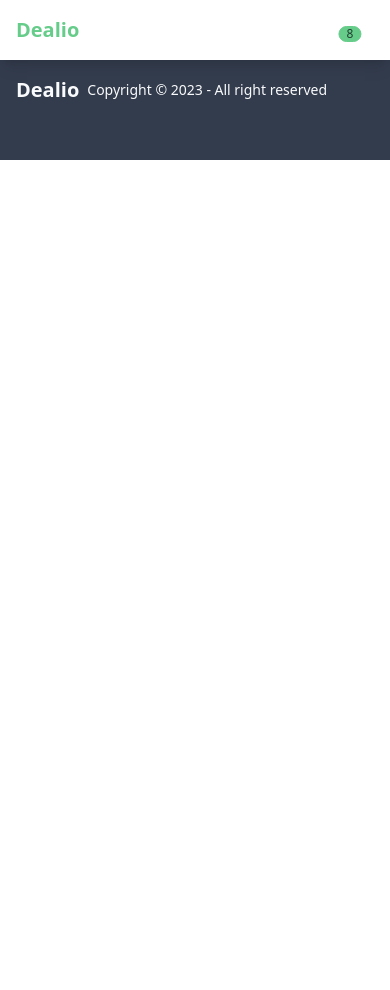
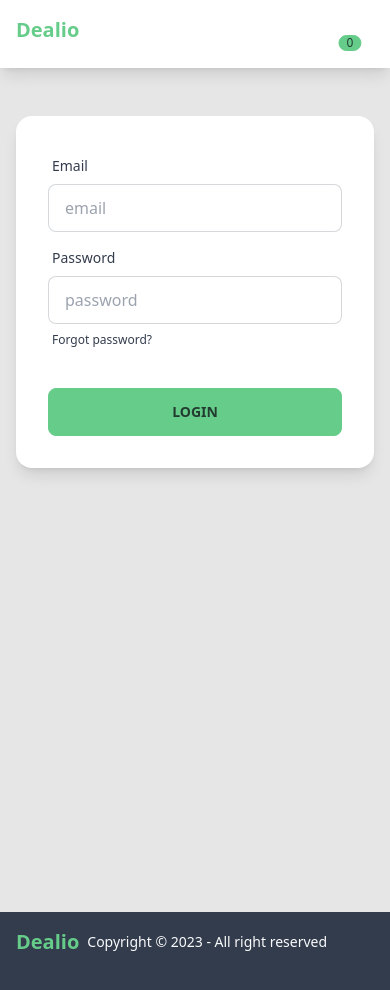
Before and after one commit to pmugasa/dealio-frontend, a React (Vite) app: page /login in a window 390 px wide. Shown: the top 990 px of the page. Before the commit the page ends 844 px from the top, so only its background shows below. Built offline with nearby package versions, Linux system fonts and the light colour scheme.

Commit message:
added the form for logging in

```diff
--- a/src/App.jsx
+++ b/src/App.jsx
@@ -5,20 +5,36 @@ import { useState } from "react";
 import data from "./data/db.json";
 import Navbar from "./components/Navbar";
 import Footer from "./components/Footer";
+import Login from "./pages/Login";
 function App() {
   const [deals, setDeals] = useState(data.deals);
+  const [cart, setCart] = useState([]);
+  const [wishlist, setWishlist] = useState([]);
+  const user = undefined;
   return (
     <>
-      <Navbar />
-      <div className="bg-50">
-        <Router>
+      <Router>
+        <Navbar cart={cart} user={user} />
+        <div className="bg-5 mx-auto">
           <Routes>
             <Route path="/" element={<Home deals={deals} />} />
-            <Route path="/deals/:id" element={<DealDetail deals={deals} />} />
+            <Route
+              path="/deals/:id"
+              element={
+                <DealDetail
+                  deals={deals}
+                  cart={cart}
+                  setCart={setCart}
+                  wishlist={wishlist}
+                  setWishlist={setWishlist}
+                />
+              }
+            />
+            <Route path="/login" element={<Login />} />
           </Routes>
-        </Router>
-      </div>
-      <Footer />
+        </div>
+        <Footer />
+      </Router>
     </>
   );
 }
--- a/src/components/Footer.jsx
+++ b/src/components/Footer.jsx
@@ -3,7 +3,7 @@ function Footer() {
     <>
       <footer className="footer items-center p-4 bg-neutral text-neutral-content">
         <div className="items-center grid-flow-col">
-          <p className="font-bold text-xl">Dealio</p>
+          <p className="font-bold text-xl text-primary">Dealio</p>
           <p className="text-baseline">Copyright © 2023 - All right reserved</p>
         </div>
         <div className="grid-flow-col gap-4 md:place-self-center md:justify-self-end">
--- a/src/components/Navbar.jsx
+++ b/src/components/Navbar.jsx
@@ -1,45 +1,33 @@
-import { useState } from "react";
+import { Link, redirect } from "react-router-dom";
 
-function Navbar() {
-  const [showProfile, setShowProfile] = useState(false);
+function Navbar({ cart, user }) {
+  function redirectUser() {
+    console.log("clicked");
+    if (user === undefined) return redirect("/login");
+  }
 
   return (
     <>
       <nav className="p-4 shadow-lg relative">
         <div className="flex">
-          <a className="font-bold text-xl text-primary">Dealio</a>
+          <Link to="/" className="font-bold text-xl text-primary">
+            Dealio
+          </Link>
           <div className="ml-auto space-x-6">
             <button
               onClick={() => console.log("clicked")}
               className="indicator"
             >
               <span className="badge badge-primary badge-sm indicator-item">
-                8
+                {cart.length}
               </span>
               <ion-icon name="cart-outline"></ion-icon>
             </button>
-            <button onClick={() => setShowProfile(!showProfile)}>
+            <Link to="/login">
               <ion-icon name="person-outline"></ion-icon>
-            </button>
+            </Link>
           </div>
         </div>
-        <ul
-          className={
-            showProfile === false
-              ? "hidden"
-              : "  absolute z-10 top-14 right-0  menu menu-compact dropdown-content mt-3 p-2 shadow-lg bg-base-100 rounded-box w-52"
-          }
-        >
-          <li>
-            <a className="justify-between">Profile</a>
-          </li>
-          <li>
-            <a>Wishlist</a>
-          </li>
-          <li>
-            <a>Logout</a>
-          </li>
-        </ul>
       </nav>
     </>
   );
--- /dev/null
+++ b/src/pages/Account.jsx
@@ -0,0 +1,4 @@
+function Account() {
+  return <div>hello from account</div>;
+}
+export default Account;
--- a/src/pages/DealDetail.jsx
+++ b/src/pages/DealDetail.jsx
@@ -1,9 +1,16 @@
+import { useState } from "react";
 import { useParams, Link, useNavigate } from "react-router-dom";
 
-function DealDetail({ deals }) {
+function DealDetail({ deals, cart, setCart, wishlist, setWishlist }) {
+  const [disabled, setDisabled] = useState(false);
   const id = useParams().id;
   const deal = deals.find((deal) => deal.id === id);
   const navigate = useNavigate();
+
+  function addToWishList() {
+    setWishlist((prevWish) => [...prevWish, deal]);
+    setDisabled(true);
+  }
 
   return (
     <>
@@ -46,11 +53,21 @@ function DealDetail({ deals }) {
               </p>
             </div>
             <div className="flex space-x-4 my-4 ">
-              <button className="btn btn-primary gap-2  ">
+              <button
+                className="btn btn-primary gap-2  "
+                onClick={() => {
+                  setCart([...cart, deal]);
+                }}
+              >
                 Add to cart
                 <ion-icon name="cart-outline"></ion-icon>
               </button>
-              <button className="btn btn-outline btn-primary gap-2 ">
+
+              <button
+                className="btn btn-outline btn-primary gap-2 "
+                disabled={disabled}
+                onClick={() => addToWishList(deal.id)}
+              >
                 Add to wishlist
                 <ion-icon name="heart-outline"></ion-icon>
               </button>
--- a/src/pages/Home.jsx
+++ b/src/pages/Home.jsx
@@ -8,7 +8,8 @@ function Home({ deals }) {
     <>
       <main className="mt-8  p-4 max-w-screen-lg  mx-auto md:max-w-screen-md md:mx-auto sm:max-w-screen-sm sm:mx-auto ">
         <h1 className="font-bold text-2xl text-neutral">
-          Experience the City's Top Deals
+          Explore Harare's Best Restaurants, Spas, Attractions, and More with
+          our Exclusive Deals
         </h1>
         <div className="mt-6 grid grid-cols-2 gap-4  w-fit md:grid-cols-3 lg:grid-cols-4">
           {deals.map((deal) => {
--- /dev/null
+++ b/src/pages/Login.jsx
@@ -0,0 +1,43 @@
+function Login() {
+  return (
+    <>
+      <div className=" min-h-screen bg-base-200">
+        <div className="hero-content flex-col lg:flex-row-reverse ">
+          <div className="card flex-shrink-0 w-full max-w-sm shadow-lg mt-8 bg-base-100">
+            <div className="card-body ">
+              <div className="form-control">
+                <label className="label">
+                  <span className="label-text">Email</span>
+                </label>
+                <input
+                  type="text"
+                  placeholder="email"
+                  className="input input-bordered"
+                />
+              </div>
+              <div className="form-control">
+                <label className="label">
+                  <span className="label-text">Password</span>
+                </label>
+                <input
+                  type="text"
+                  placeholder="password"
+                  className="input input-bordered"
+                />
+                <label className="label">
+                  <a href="#" className="label-text-alt link link-hover">
+                    Forgot password?
+                  </a>
+                </label>
+              </div>
+              <div className="form-control mt-6">
+                <button className="btn btn-primary">Login</button>
+              </div>
+            </div>
+          </div>
+        </div>
+      </div>
+    </>
+  );
+}
+export default Login;
--- /dev/null
+++ b/src/pages/Signup.jsx
@@ -0,0 +1,5 @@
+function Signup() {
+  return <div>hello from signup</div>;
+}
+
+export default Signup;
```
